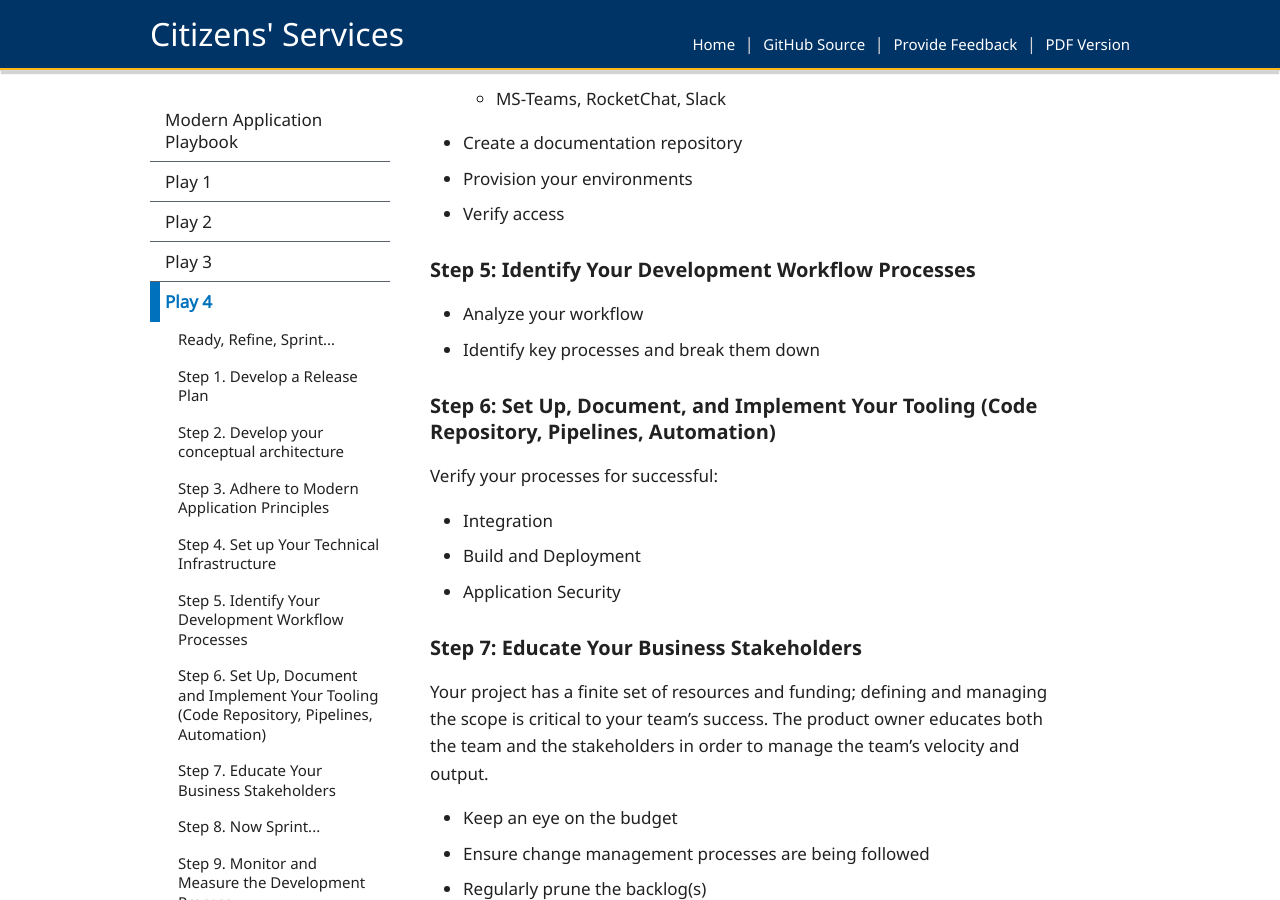
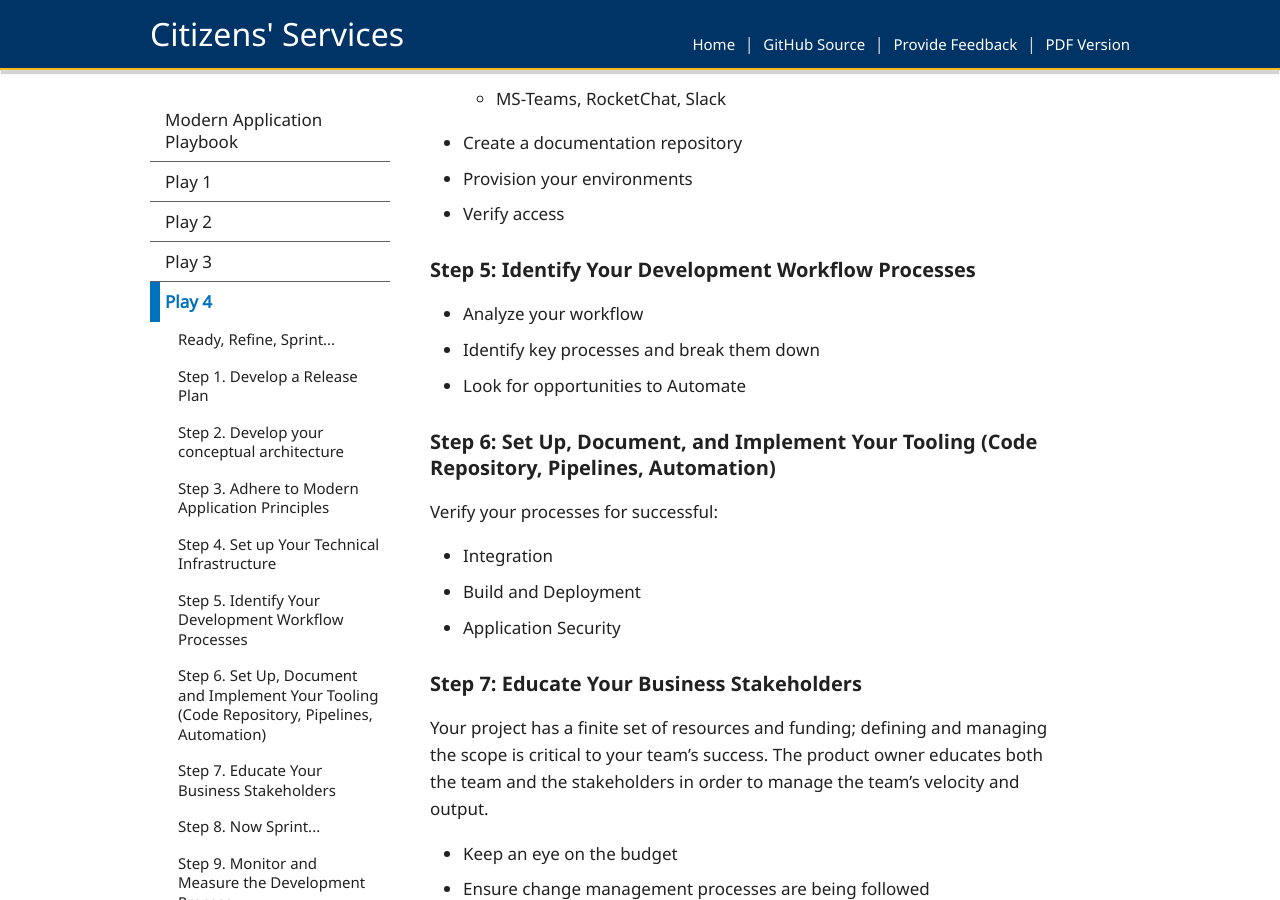
Before and after one commit to HeatherRemacle/exchangelabops, a Jekyll site: the page built from plays/play4.md, in a window 1280 px wide and 900 px high, scrolled down 1146 px. Built offline with Jekyll 4.4.1, drawn with Linux system fonts in a browser that asks for light colours.

Commit message:
Update play4.md

```diff
--- a/plays/play4.md
+++ b/plays/play4.md
@@ -69,6 +69,7 @@ Define your architecturally significant requirements (ASR) based on product abil
 ### Step 5: Identify Your Development Workflow Processes
 -	Analyze your workflow
 -	Identify key processes and break them down
+- Look for opportunities to Automate
 
 ### Step 6: Set Up, Document, and Implement Your Tooling (Code Repository, Pipelines, Automation)
 Verify your  processes for successful:
```
